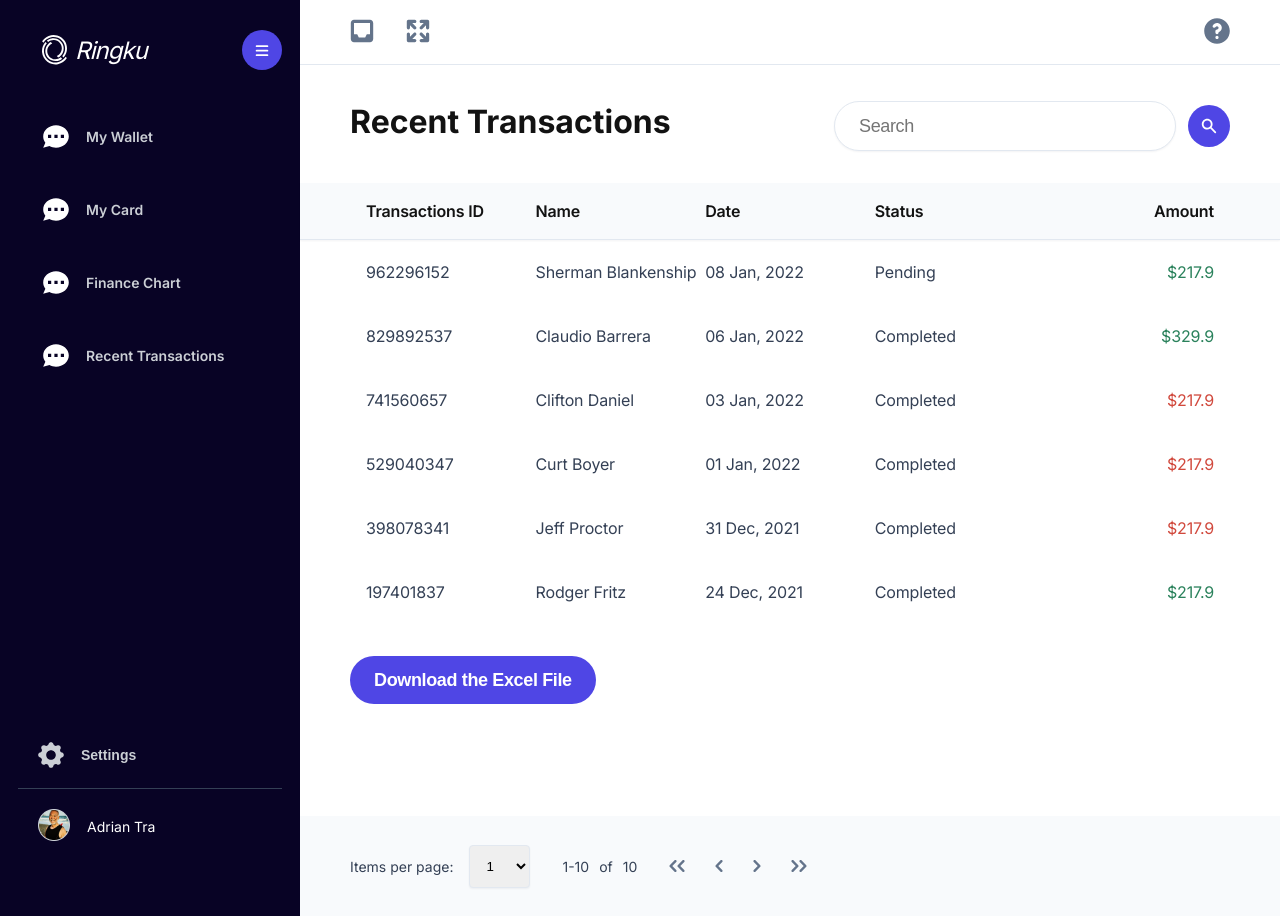
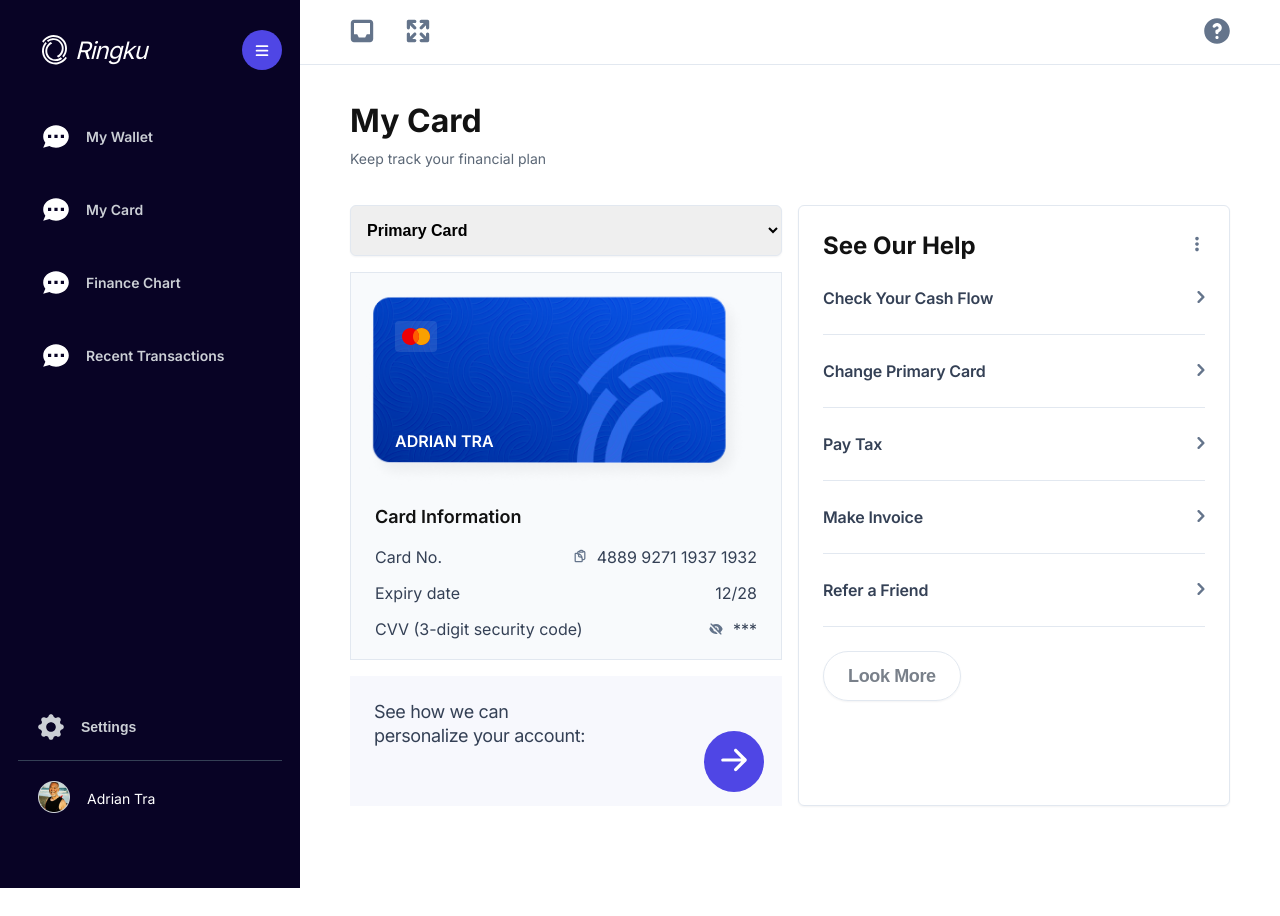
Before and after one commit to bogdan-ryzhko/ringku, a React (Create React App) app: page /my-card in a window 1280 px wide. After the commit the page ends 888 px from the top, so only its background shows below. Built offline with nearby package versions, Linux system fonts and the light colour scheme.

Commit message:
add Routes

```diff
--- a/src/App.js
+++ b/src/App.js
@@ -1,10 +1,11 @@
 import { React, useState } from 'react';
-import AsideMenu from './components/aside/AsideMenu';
-import Header from './components/haeder/Header';
-import MyWallet from './components/myWallet/MyWallet';
-import MyCard from './components/myCard/MyCard';
-import FinanceChart from './components/financeChart/FinanceChart';
-import RecentTransactions from './components/recentTransactions/RecentTransactions';
+import {Routes, Route, Link} from 'react-router-dom';
+import {AsideMenu} from './components/aside/AsideMenu';
+import {Header} from './components/haeder/Header';
+import {MyWallet} from './components/myWallet/MyWallet';
+import {MyCard} from './components/myCard/MyCard';
+import {FinanceChart} from './components/financeChart/FinanceChart';
+import {RecentTransactions} from './components/recentTransactions/RecentTransactions';
 
 import "./styles/main.scss";
 
@@ -14,17 +15,29 @@ function App() {
 		{src: '../../images/header-img/header-item-2.svg', alt: 'expand to full screen', id: 2},
   ]);
 
+  const [asideItems, setAsideItems] = useState([
+		{menuItem: 'My Wallet', path: '../myWallet/MyWallet', id: 1},
+		{menuItem: 'My Card', path: '../myCard/MyCard', id: 2},
+		{menuItem: 'Finance Chart', path: '../financeChart/FinanceChart', id: 3},
+		{menuItem: 'Recent Transactions', path: '../recentTransactions/RecentTransactions', id: 4},
+	]);
+
+	const [userInfo, setUserInfo] = useState([
+		{name: 'Adrian', lastName: 'Tra', avatar: '../../images/aside-icons/avatar.png', id: 1}
+	]);
   return (
-    <div>
+    <>
       <div className="App">
         <AsideMenu />
         <Header items={headerItems} />
-        {/* <MyWallet/> */}
-        {/* <MyCard/> */}
-        {/* <FinanceChart /> */}
-        <RecentTransactions/>
+        <Routes>
+          <Route path='/my-wallet' element={<MyWallet/>}/>
+          <Route path='/my-card' element={<MyCard/>}/>
+          <Route path='/finance-chart' element={<FinanceChart/>}/>
+          <Route path='/recent-transactions' element={<RecentTransactions/>}/>
+        </Routes>
       </div>
-    </div>
+    </>
   )
 }
 
--- a/src/components/aside/AsideMenu.jsx
+++ b/src/components/aside/AsideMenu.jsx
@@ -1,19 +1,15 @@
 import React, { useState } from "react";
-import { Routes, Route, Link } from "react-router-dom";
-import FinanceChart from "../financeChart/FinanceChart";
-import MyCard from "../myCard/MyCard";
-import MyWallet from "../myWallet/MyWallet";
-import RecentTransactions from "../recentTransactions/RecentTransactions";
+// import { Routes, Route, Link } from "react-router-dom";
 import AsideMenuBottom from "./AsideMenuBottom";
 import AsideMenuList from "./AsideMenuList";
 import AsideMenuLogo from "./AsideMenuLogo";
 
 const AsideMenu = () => {
 	const [asideItems, setAsideItems] = useState([
-		{menuItem: 'My Wallet', path: '../myWallet/MyWallet', id: 1},
-		{menuItem: 'My Card', path: '../myCard/MyCard', id: 2},
-		{menuItem: 'Finance Chart', path: '../financeChart/FinanceChart', id: 3},
-		{menuItem: 'Recent Transactions', path: '../recentTransactions/RecentTransactions', id: 4},
+		{menuItem: 'My Wallet', path: '/my-wallet', id: 1},
+		{menuItem: 'My Card', path: '/my-card', id: 2},
+		{menuItem: 'Finance Chart', path: '/finance-chart', id: 3},
+		{menuItem: 'Recent Transactions', path: '/recent-transactions', id: 4},
 	]);
 
 	const [userInfo, setUserInfo] = useState([
@@ -31,14 +27,8 @@ const AsideMenu = () => {
 					<AsideMenuBottom userInfo={userInfo} />
 				</div>
 			</div>
-			<Routes>
-				<Route path='../myWallet/MyWallet.jsx' element={<MyWallet/>}/>
-				<Route path='./myCard/MyCard.jsx' element={<MyCard/>}/>
-				<Route path='./financeChart/FinanceChart.jsx' element={<FinanceChart/>}/>
-				<Route path='./recentTransactions/RecentTransactions.jsx' element={<RecentTransactions/>}/>
-			</Routes>
 		</aside>
 	)
 }
 
-export default AsideMenu;
+export {AsideMenu};
--- a/src/components/financeChart/FinanceChart.jsx
+++ b/src/components/financeChart/FinanceChart.jsx
@@ -17,4 +17,4 @@ const FinanceChart = () => {
 	)
 }
 
-export default FinanceChart;
+export {FinanceChart};
--- a/src/components/haeder/Header.jsx
+++ b/src/components/haeder/Header.jsx
@@ -27,4 +27,4 @@ const Header = ({ items }) => {
 	)
 }
 
-export default Header;
+export {Header};
--- a/src/components/myCard/MyCard.jsx
+++ b/src/components/myCard/MyCard.jsx
@@ -14,4 +14,4 @@ const MyCard = () => {
 	)
 }
 
-export default MyCard;
+export {MyCard};
--- a/src/components/myWallet/MyWallet.jsx
+++ b/src/components/myWallet/MyWallet.jsx
@@ -32,4 +32,4 @@ const MyWallet = () => {
 	);
 }
 
-export default MyWallet;
+export {MyWallet};
--- a/src/components/recentTransactions/RecentTransactions.jsx
+++ b/src/components/recentTransactions/RecentTransactions.jsx
@@ -11,4 +11,4 @@ const RecentTransactions = () => {
 	)
 }
 
-export default RecentTransactions;
+export {RecentTransactions};
--- a/src/components/recentTransactions/recentTransactionsHistory/OptionPages.jsx
+++ b/src/components/recentTransactions/recentTransactionsHistory/OptionPages.jsx
@@ -1,7 +1,6 @@
 import React from "react";
 
 const OptionPages = ({ amountPages }) => {
-	console.log(amountPages)
 	return (
 		<option value={amountPages.id}>
 			{amountPages.count}
```
Also changed, not shown: src/index.js (+5 -2 lines).
